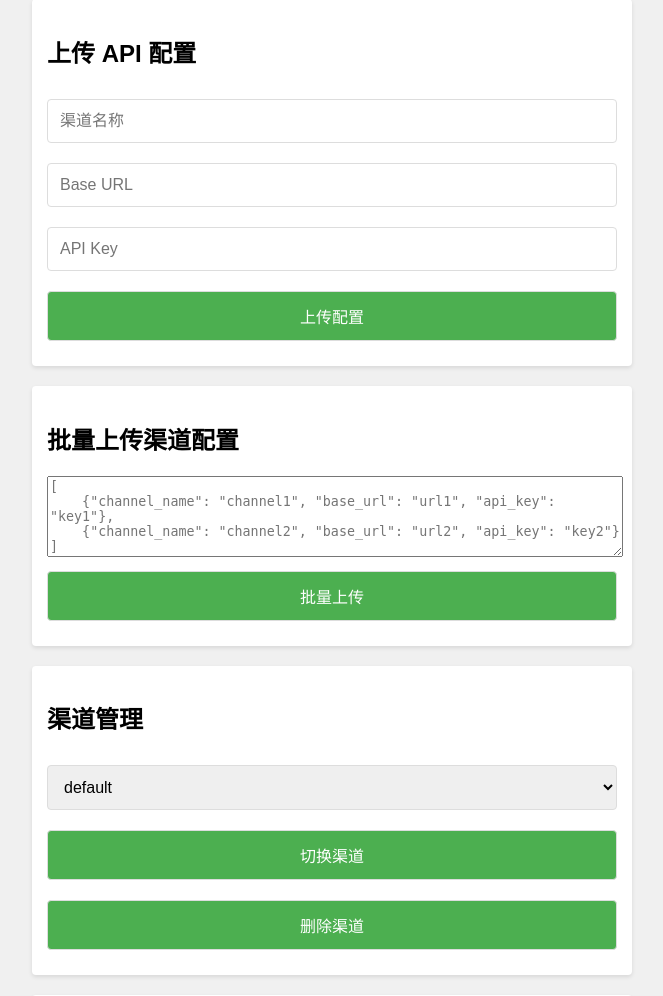
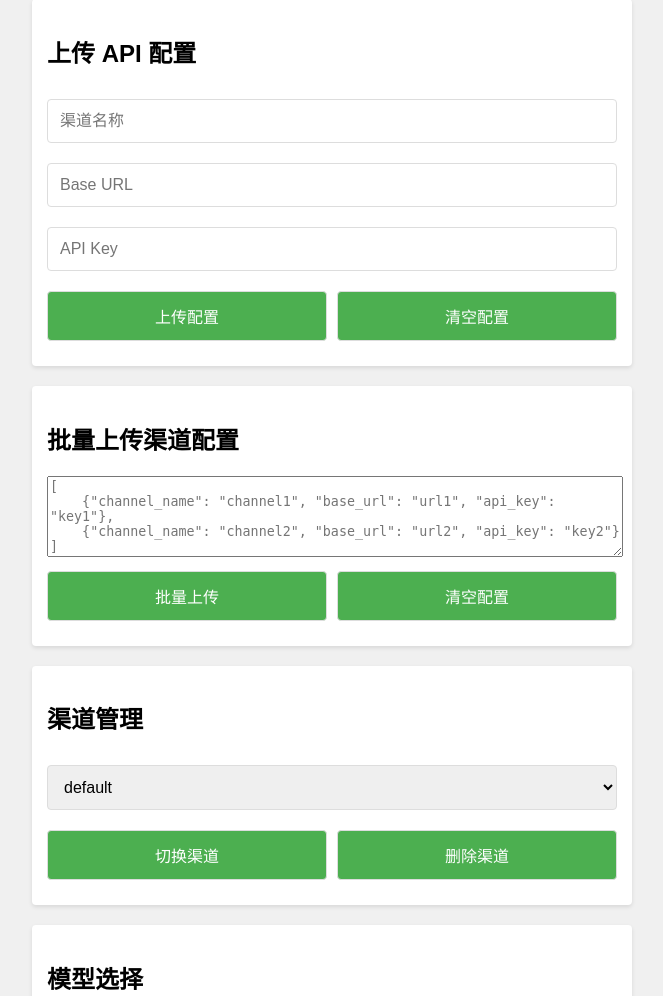
Before and after one commit to snailyp/override_model_switcher, a FastAPI app: page / in a window 1280 px wide. Shown: the part 110-1106 px from the top of the page, without its empty margins (308-971 px from the left). Run offline with FastAPI, Linux system fonts and the light colour scheme; data that the repository does not hold is empty.

Commit message:
feat: 添加清空配置按钮并更新界面布局

```diff
--- a/static/script.js
+++ b/static/script.js
@@ -10,6 +10,9 @@ document.addEventListener("DOMContentLoaded", function () {
   const loader = document.getElementById("loader");
   const modelSelect = document.getElementById("modelSelect");
   const channelSelect = document.getElementById("channelSelect");
+
+  const clearConfigButton = document.getElementById("clearConfigButton");
+  const clearBulkUploadButton = document.getElementById("clearBulkUploadButton");
 
   // 初始化：获取渠道列表和模型列表
   fetchChannels().then(() => {
@@ -29,7 +32,18 @@ document.addEventListener("DOMContentLoaded", function () {
   switchChannelButton.addEventListener("click", switchChannel);
   deleteChannelButton.addEventListener("click", deleteChannel);
   switchButton.addEventListener("click", switchModel);
+  clearConfigButton.addEventListener("click", clearConfig);
+  clearBulkUploadButton.addEventListener("click", clearBulkUpload);
 
+  function clearConfig() {
+    document.getElementById("channelName").value = "";
+    document.getElementById("baseUrl").value = "";
+    document.getElementById("apiKey").value = "";
+  }
+
+  function clearBulkUpload() {
+    document.getElementById("bulkChannelConfig").value = "";
+  }
   async function uploadConfig() {
     const channelName = document.getElementById("channelName").value;
     const baseUrl = document.getElementById("baseUrl").value;
--- a/templates/index.html
+++ b/templates/index.html
@@ -118,6 +118,14 @@
       .channel-select {
         margin-bottom: 20px;
       }
+      .button-group {
+        display: flex;
+        justify-content: space-between;
+        gap: 10px;
+      }
+      .button-group button {
+        flex: 1;
+      }
     </style>
   </head>
   <body>
@@ -130,7 +138,10 @@
       <input type="text" id="channelName" placeholder="渠道名称" required />
       <input type="text" id="baseUrl" placeholder="Base URL" required />
       <input type="text" id="apiKey" placeholder="API Key" required />
-      <button id="uploadConfigButton">上传配置</button>
+      <div class="button-group">
+        <button id="uploadConfigButton">上传配置</button>
+        <button id="clearConfigButton">清空配置</button>
+      </div>
     </div>
 
     <!-- 新增：批量上传渠道 -->
@@ -145,15 +156,20 @@
     {"channel_name": "channel2", "base_url": "url2", "api_key": "key2"}
 ]'
       ></textarea>
-      <button id="bulkUploadButton">批量上传</button>
+      <div class="button-group">
+        <button id="bulkUploadButton">批量上传</button>
+        <button id="clearBulkUploadButton">清空配置</button>
+      </div>
     </div>
 
     <!-- 渠道选择和删除 -->
     <div class="config-form">
       <h2>渠道管理</h2>
       <select id="channelSelect"></select>
-      <button id="switchChannelButton">切换渠道</button>
-      <button id="deleteChannelButton">删除渠道</button>
+      <div class="button-group">
+        <button id="switchChannelButton">切换渠道</button>
+        <button id="deleteChannelButton">删除渠道</button>
+      </div>
     </div>
 
     <!-- 模型选择 -->
```
Also changed, not shown: 1 other file.
